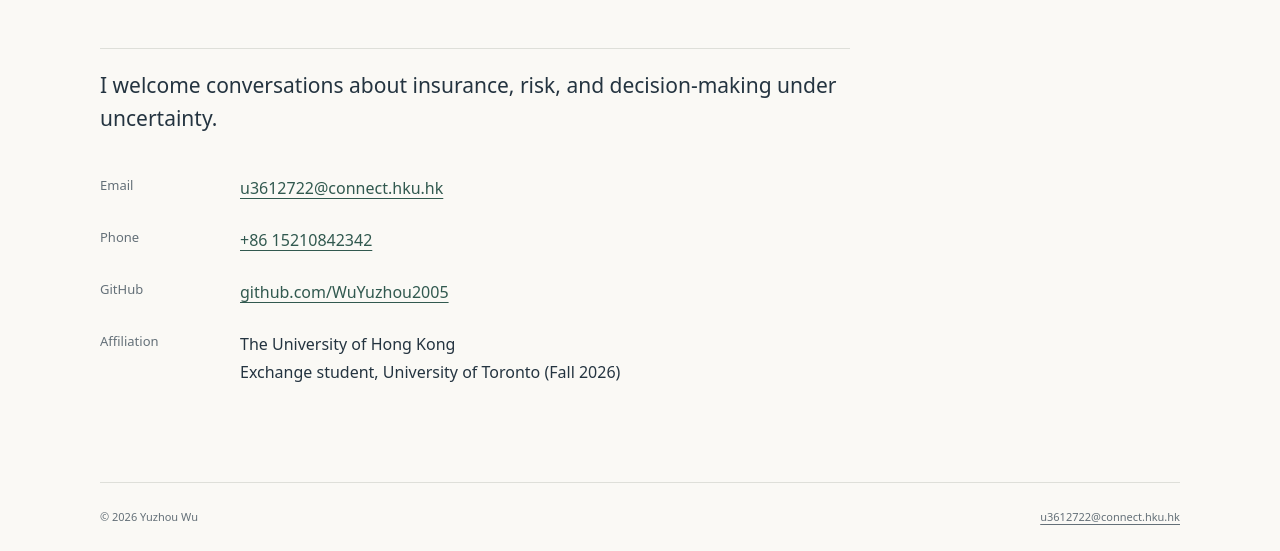
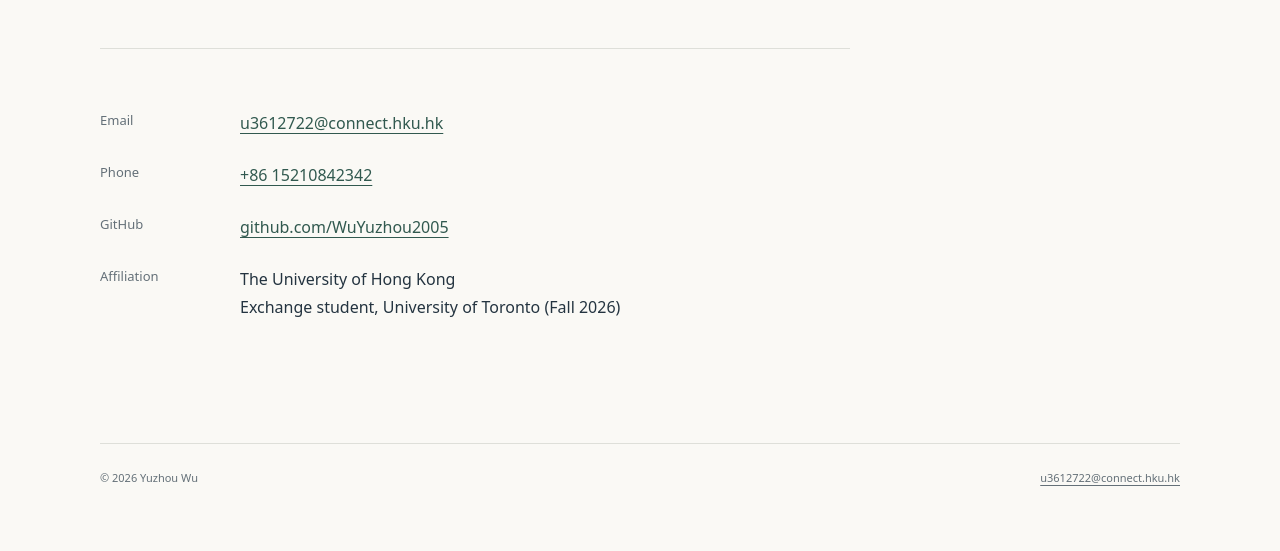
Before and after one commit to WuYuzhou2005/WuYuzhou2005.github.io, a plain HTML site: page contact.html in a window 1280 px wide. Shown: the part 267-818 px from the top of the page. Drawn offline with Linux system fonts and the light colour scheme.

Commit message:
Fix HTML formatting in contact.html

```diff
--- a/contact.html
+++ b/contact.html
@@ -3,4 +3,4 @@
 <meta name="description" content="Yuzhou Wu — Actuarial Science at the University of Hong Kong. Insurance economics, risk, and optimization under uncertainty.">
 <title>Contact | Yuzhou Wu</title><link rel="stylesheet" href="/assets/styles.css"><script src="/assets/site.js" defer></script></head>
 <body><a class="skip-link" href="#main">Skip to content</a><header class="site-header"><div class="header-inner"><a class="wordmark" href="/">Yuzhou Wu<span>Actuarial Science · HKU</span></a><nav aria-label="Main navigation"><a href="/index.html">Home</a><a href="/research.html">Research</a><a href="/cv.html">CV</a><a href="/contact.html" aria-current="page">Contact</a></nav></div></header>
-<main id="main" class="container"><div class="page-title"><p class="eyebrow">Get in touch</p><h1>Contact</h1></div><section class="contact-content"><p class="lead">I welcome conversations about insurance, risk, and decision-making under uncertainty.</p><dl class="contact-list"><dt>Email</dt><dd><a href="mailto:u3612722@connect.hku.hk">u3612722@connect.hku.hk</a></dd><dt>Phone</dt><dd><a href="tel:+8615210842342">+86 15210842342</a></dd><dt>GitHub</dt><dd><a href="https://github.com/WuYuzhou2005">github.com/WuYuzhou2005</a></dd><dt>Affiliation</dt><dd>The University of Hong Kong<br>Exchange student, University of Toronto (Fall 2026)</dd></dl></section></main><footer class="container site-footer"><span>© <span id="year">2026</span> Yuzhou Wu</span><a href="mailto:u3612722@connect.hku.hk">u3612722@connect.hku.hk</a></footer></body></html>
+<main id="main" class="container"><div class="page-title"><p class="eyebrow">Get in touch</p><h1>Contact</h1></div><section class="contact-content"><dl class="contact-list"><dt>Email</dt><dd><a href="mailto:u3612722@connect.hku.hk">u3612722@connect.hku.hk</a></dd><dt>Phone</dt><dd><a href="tel:+8615210842342">+86 15210842342</a></dd><dt>GitHub</dt><dd><a href="https://github.com/WuYuzhou2005">github.com/WuYuzhou2005</a></dd><dt>Affiliation</dt><dd>The University of Hong Kong<br>Exchange student, University of Toronto (Fall 2026)</dd></dl></section></main><footer class="container site-footer"><span>© <span id="year">2026</span> Yuzhou Wu</span><a href="mailto:u3612722@connect.hku.hk">u3612722@connect.hku.hk</a></footer></body></html>
```
